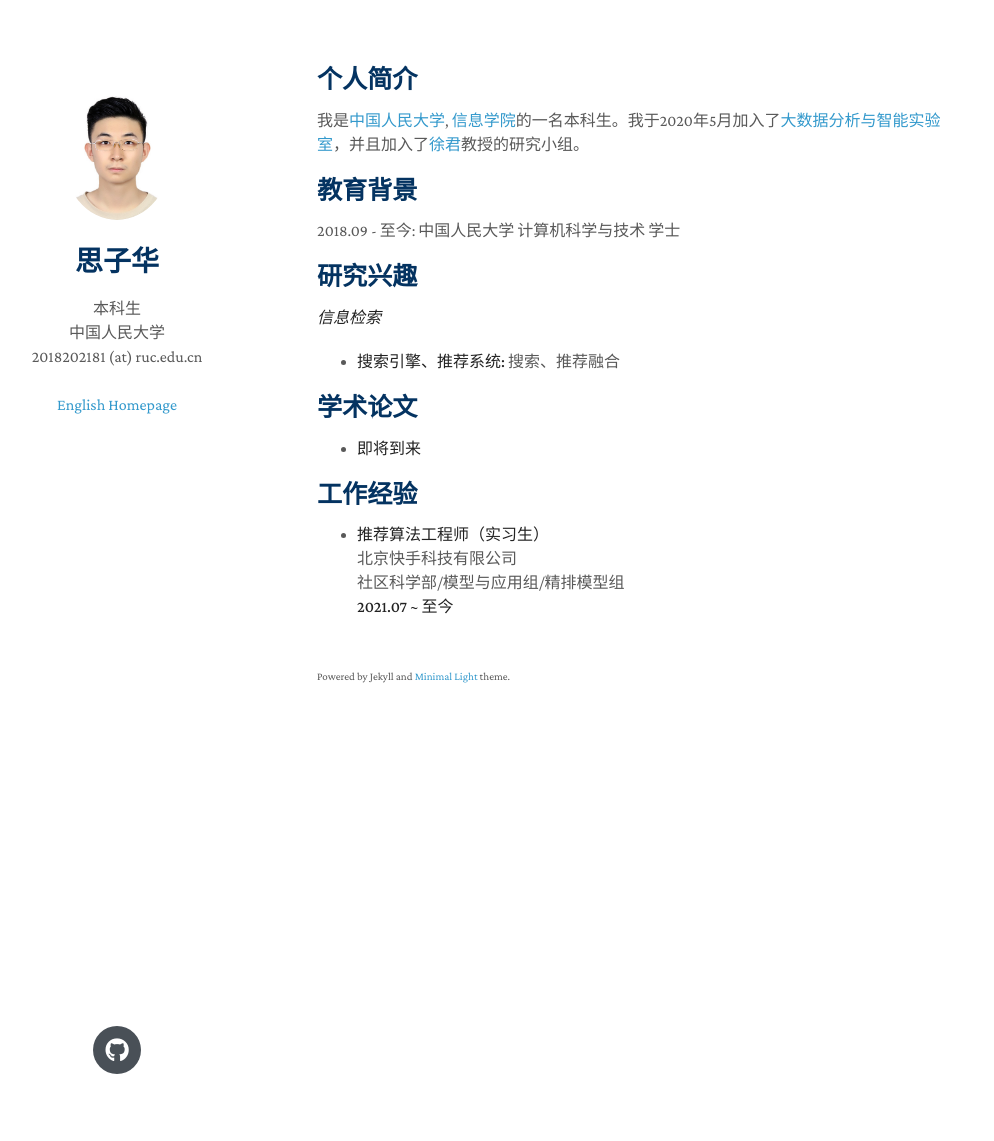
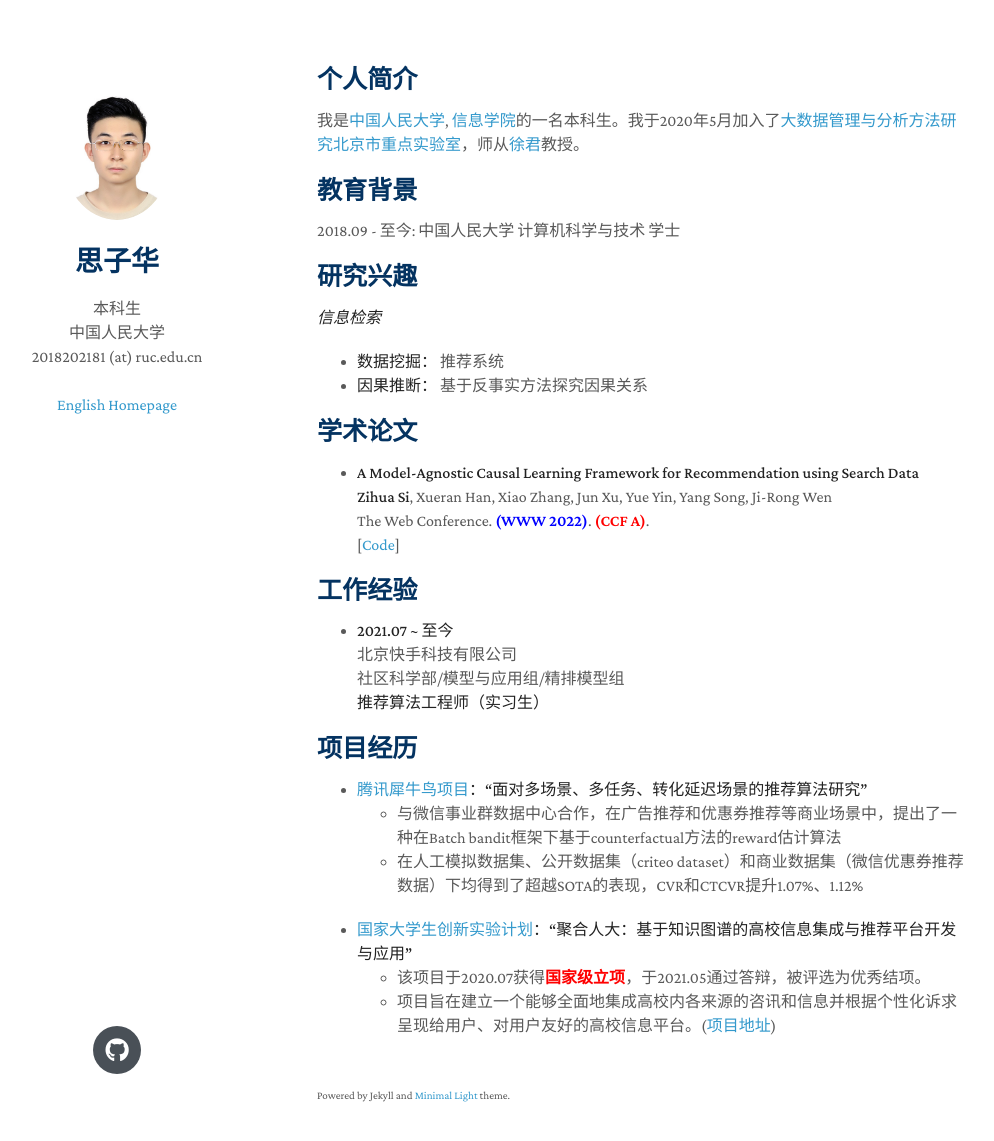
Before and after one commit to Ethan00Si/ethan00si.github.io, a Jekyll site: the page built from zh.md, in a window 1280 px wide and 1176 px high. Shown: the top 1141 px of the window, without its empty margins (153-1147 px from the left). Built offline with Jekyll 4.4.1, drawn with Linux system fonts in a browser that asks for light colours; nearby versions of some CDN libraries; a style sheet for code colours, icons or effects is not loaded.

```diff
--- a/_config.yml
+++ b/_config.yml
@@ -24,6 +24,6 @@ remote_theme: yaoyao-liu/minimal-light
 
 future: True
 base_url : https://ethan00si.github.io/zihua_si.github.io/
-# base_url : http://127.0.0.1:4000
+# base_url : http://127.0.0.1:4000  # debug in local
 
 timezone: Asia/Shanghai
--- a/zh.md
+++ b/zh.md
@@ -4,7 +4,7 @@ layout: homepage_zh
 
 ## 个人简介
 
-我是[中国人民大学](https://www.ruc.edu.cn/), [信息学院](http://info.ruc.edu.cn/)的一名本科生。我于2020年5月加入了[大数据分析与智能实验室](http://info.ruc.edu.cn/academic_research_lab_detail.php?id=20)，并且加入了[徐君](https://scholar.google.com/citations?user=su14mcEAAAAJ)教授的研究小组。
+我是[中国人民大学](https://www.ruc.edu.cn/), [信息学院](http://info.ruc.edu.cn/)的一名本科生。我于2020年5月加入了[大数据管理与分析方法研究北京市重点实验室](http://info.ruc.edu.cn/academic_research_lab_detail.php?id=20)，师从[徐君](https://scholar.google.com/citations?user=su14mcEAAAAJ)教授。
 
 
 
@@ -16,21 +16,38 @@ layout: homepage_zh
 ## 研究兴趣
 
 ***信息检索***
-- **搜索引擎、推荐系统:**  搜索、推荐融合
+- **数据挖掘：**  推荐系统
+- **因果推断：**  基于反事实方法探究因果关系
 
 
 ## 学术论文
 
-- **即将到来**
-
+- **A Model-Agnostic Causal Learning Framework for Recommendation using Search Data**
+  <br>
+  **Zihua Si**, Xueran Han, Xiao Zhang, Jun Xu, Yue Yin, Yang Song, Ji-Rong Wen
+  <br>
+  The Web Conference. <span style="color:blue;font-weight:600">(WWW 2022)</span>. <span style="color:red;font-weight:600">(CCF A)</span>.
+  <br>
+  [[Code](https://github.com/Ethan00Si/Instrumental-variables-for-recommendation)]
 
 ## 工作经验
 
-- **推荐算法工程师（实习生）**
+- **2021.07 ~ 至今**
   <br>
   北京快手科技有限公司
   <br>
   社区科学部/模型与应用组/精排模型组
   <br>
-  **2021.07 ~ 至今**
+  **推荐算法工程师（实习生）**
   <br>
+
+
+## 项目经历
+
+- **[腾讯犀牛鸟项目](https://ur.tencent.com/cooperation/fund)：“面对多场景、多任务、转化延迟场景的推荐算法研究”**
+  * 与微信事业群数据中心合作，在广告推荐和优惠券推荐等商业场景中，提出了一种在Batch bandit框架下基于counterfactual方法的reward估计算法
+  * 在人工模拟数据集、公开数据集（criteo dataset）和商业数据集（微信优惠券推荐数据）下均得到了超越SOTA的表现，CVR和CTCVR提升1.07%、1.12%
+
+- **[国家大学生创新实验计划](https://baike.baidu.com/item/%E5%9B%BD%E5%AE%B6%E5%A4%A7%E5%AD%A6%E7%94%9F%E5%88%9B%E6%96%B0%E6%80%A7%E5%AE%9E%E9%AA%8C%E8%AE%A1%E5%88%92/5326077)：“聚合人大：基于知识图谱的高校信息集成与推荐平台开发与应用”**
+  * 该项目于2020.07获得<span style="color:red;font-weight:600">国家级立项</span>，于2021.05通过答辩，被评选为优秀结项。
+  * 项目旨在建立一个能够全面地集成高校内各来源的咨讯和信息并根据个性化诉求呈现给用户、对用户友好的高校信息平台。([项目地址](https://github.com/Ethan00Si/JuHeRenDa))
```
Also changed, not shown: index.md (+14 -27 lines), 3 other files.
